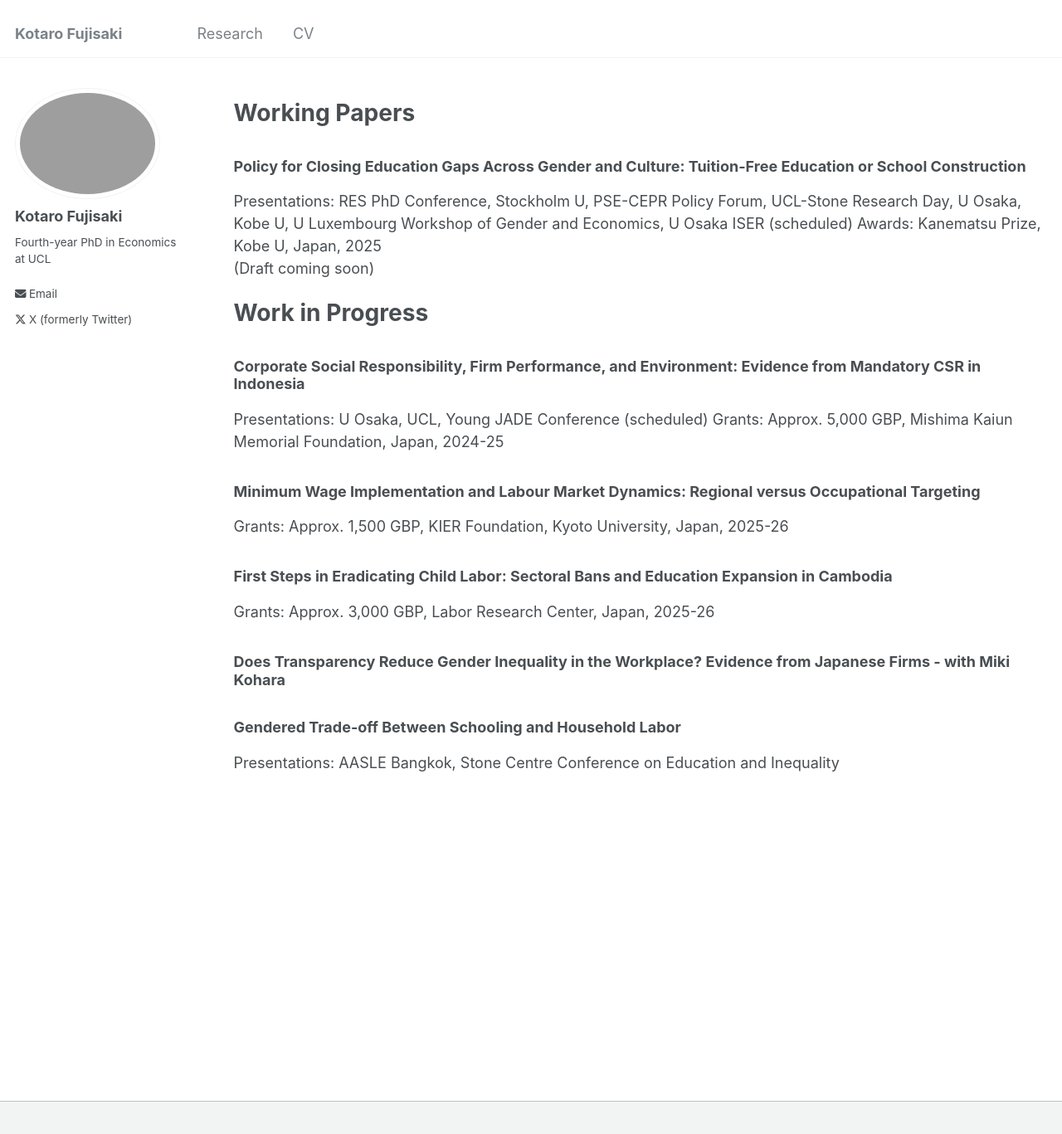
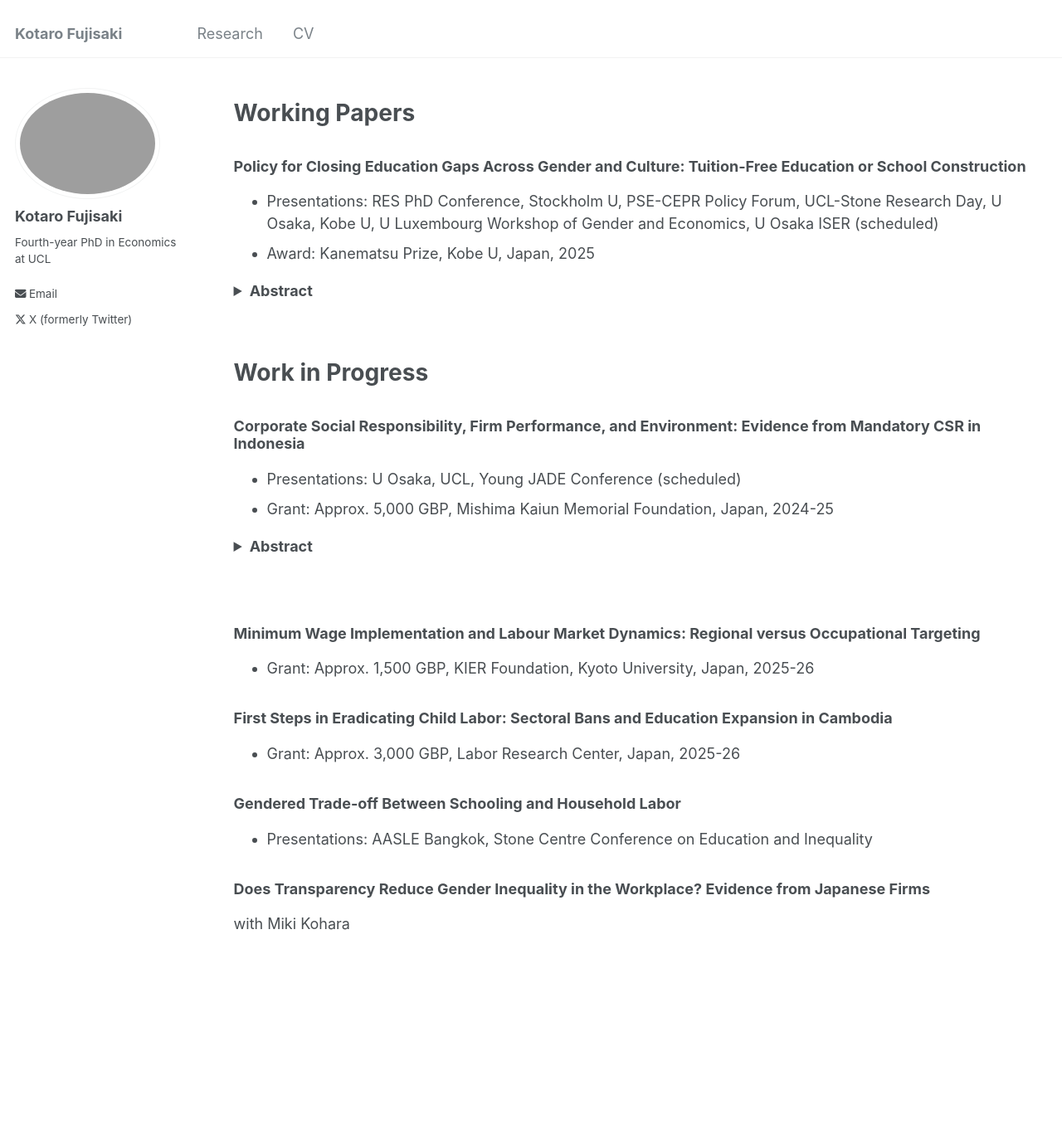
Before and after one commit to Kotaro-Fujisaki/kotaro-fujisaki.github.io, a Jekyll site: the page built from _pages/publications.md, in a window 1280 px wide and 1400 px high. Shown: the top 1367 px of the window at 83% size. Built offline with Jekyll 4.4.1, drawn with Linux system fonts in a browser that asks for light colours.

Commit message:
Update publications.md
Signed-off-by: Kotaro-Fujisaki <163865887+Kotaro-Fujisaki@users.noreply.github.com>

```diff
--- a/_pages/publications.md
+++ b/_pages/publications.md
@@ -9,26 +9,39 @@ author_profile: true
 # Working Papers
 
 ### Policy for Closing Education Gaps Across Gender and Culture: Tuition-Free Education or School Construction
-Presentations: RES PhD Conference, Stockholm U, PSE-CEPR Policy Forum, UCL-Stone Research Day, U Osaka, Kobe U, U Luxembourg Workshop of Gender and Economics, U Osaka ISER (scheduled)
-Awards: Kanematsu Prize, Kobe U, Japan, 2025
-(Draft coming soon)
+* Presentations: RES PhD Conference, Stockholm U, PSE-CEPR Policy Forum, UCL-Stone Research Day, U Osaka, Kobe U, U Luxembourg Workshop of Gender and Economics, U Osaka ISER (scheduled)<br>
+* Award: Kanematsu Prize, Kobe U, Japan, 2025
+<details class="abstract">
+  <summary><strong>Abstract</strong></summary>
+
+  *This paper examines what types of education policies can effectively serve underrepresented groups, given a local culture in a developing country. Using a regression discontinuity design, it shows that Indonesia’s Free Primary Education (FPE) program, which abolished primary school tuition fees in 1977–1978, improved historically low female educational attainment. These educational gains also reduced child marriage and raised future earnings. Unlike the concurrent school construction program, FPE was equally effective in communities lacking bride price custom. In culturally low-demand settings, tuition removal can more effectively promote female education than supply-side interventions, helping to close education gaps across both gender and culture.*
+
+</details>
+<br>
 
 # Work in Progress
 
 ### Corporate Social Responsibility, Firm Performance, and Environment: Evidence from Mandatory CSR in Indonesia
-Presentations: U Osaka, UCL, Young JADE Conference (scheduled)
-Grants: Approx. 5,000 GBP, Mishima Kaiun Memorial Foundation, Japan, 2024-25
+* Presentations: U Osaka, UCL, Young JADE Conference (scheduled)
+* Grant: Approx. 5,000 GBP, Mishima Kaiun Memorial Foundation, Japan, 2024-25
+<details class="abstract">
+  <summary><strong>Abstract</strong></summary>
+
+  *Corporate social responsibility (CSR) is the integration of social, environmental, and ethical values into business practices. This paper studies its effects on firms’ profits, production, and environmental outcomes in Indonesia. To address endogeneity in CSR adoption, I exploit the country’s legal requirement that limited-liability firms in natural-resource–related industries implement CSR activities. A triple-difference design shows that the mandate improved environmental performance by reducing the use of polluting fuels. Effects are larger for firms with stronger community-based relational incentives, particularly those relying on locally sourced private capital. The fuel shift involved a reallocation of expenditures but did not affect profits, output, total revenue, or total expenses. Village–firm matched data corroborate a decline in reported pollution incidents around obligated firms. Even without strong enforcement, legal CSR requirements can complement traditional environmental regulation when firms are embedded in local networks that provide additional CSR incentives.*
+</details>
+<br>
 
 ### Minimum Wage Implementation and Labour Market Dynamics: Regional versus Occupational Targeting
-Grants: Approx. 1,500 GBP, KIER Foundation, Kyoto University, Japan, 2025-26
+* Grant: Approx. 1,500 GBP, KIER Foundation, Kyoto University, Japan, 2025-26
 
 ### First Steps in Eradicating Child Labor: Sectoral Bans and Education Expansion in Cambodia
-Grants: Approx. 3,000 GBP, Labor Research Center, Japan, 2025-26
-
-### Does Transparency Reduce Gender Inequality in the Workplace? Evidence from Japanese Firms - with Miki Kohara
+* Grant: Approx. 3,000 GBP, Labor Research Center, Japan, 2025-26
 
 ### Gendered Trade-off Between Schooling and Household Labor
-Presentations: AASLE Bangkok, Stone Centre Conference on Education and Inequality
+* Presentations: AASLE Bangkok, Stone Centre Conference on Education and Inequality
+
+<h3>Does Transparency Reduce Gender Inequality in the Workplace? Evidence from Japanese Firms</h3> <span style="font-weight: normal;"> with Miki Kohara</span>
+
 
 
 <!---
```
